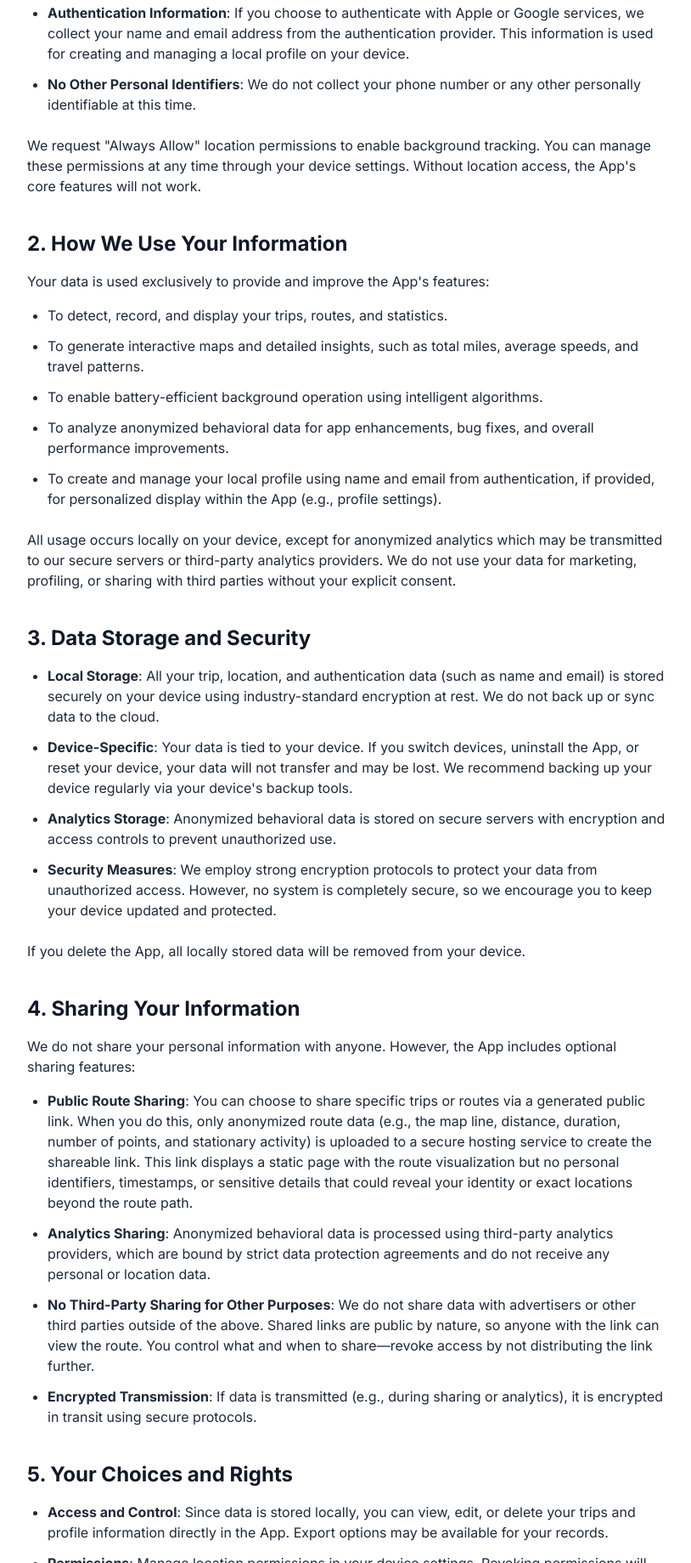
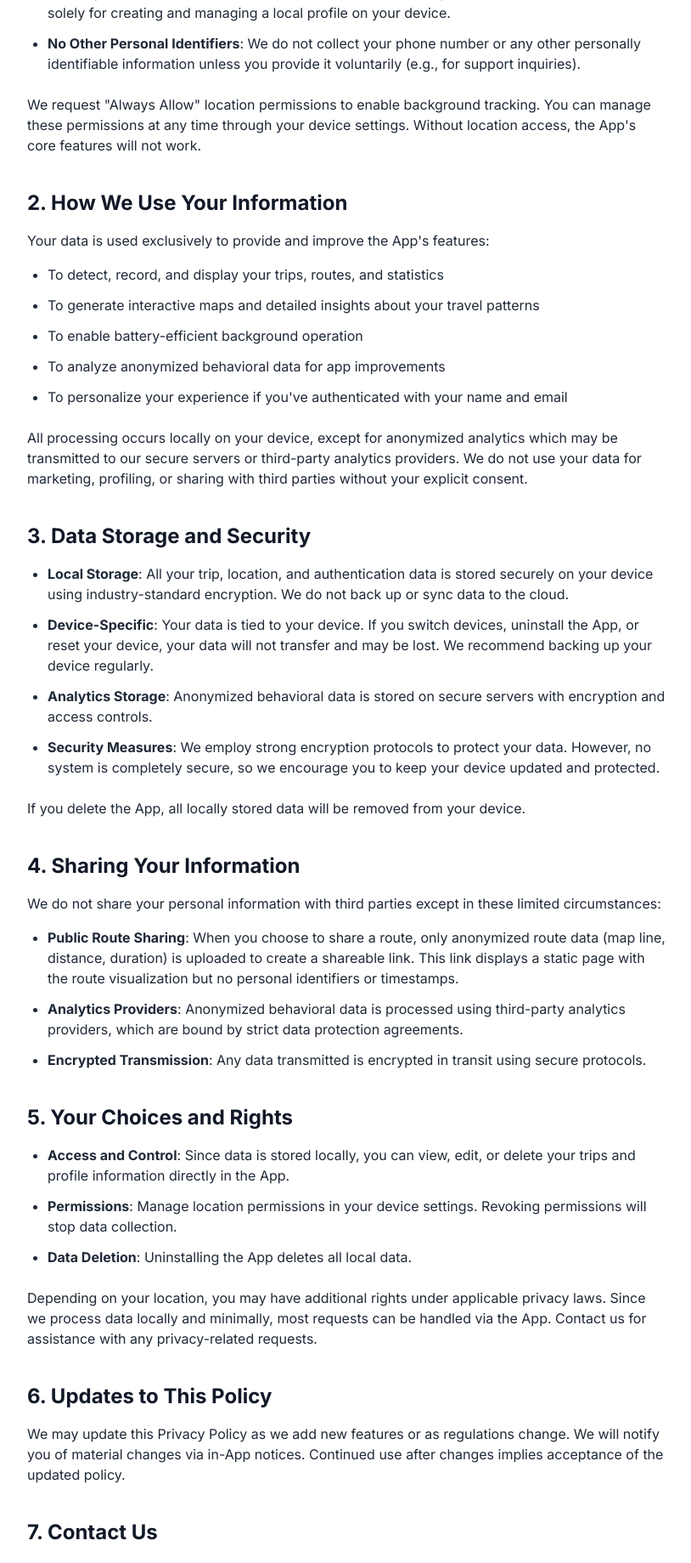
Before and after one commit to brangi/pinpoint-website, a plain HTML site: page privacy-policy.html in a window 1280 px wide. Shown: the part 961-2800 px from the top of the page at 85% size, without its empty margins (232-1046 px from the left). Drawn offline with nearby package versions, Linux system fonts and the light colour scheme.

Commit message:
update privacy policy and homepage with clearer data handling practices

```diff
--- a/privacy-policy.html
+++ b/privacy-policy.html
@@ -80,21 +80,21 @@
                 <div class="prose prose-lg max-w-none">
                     <p class="mb-6">Welcome to Pinpoint! This Privacy Policy explains how Pinpoint ("we," "us," or "our") collects, uses, stores, and shares your information when you use our mobile application ("App"). Pinpoint is a trip-tracking app designed to record your trips, stationary activity, and travel patterns seamlessly in the background. We are committed to protecting your privacy and ensuring transparency in our data practices.</p>
 
-                    <p class="mb-8">We designed Pinpoint with privacy in mind: your location data is processed and stored locally on your device whenever possible, and we do not collect or transmit personal data to remote servers unless you explicitly choose to share a route.</p>
+                    <p class="mb-8">We designed Pinpoint with privacy in mind: your location data is processed and stored locally on your device, and we do not collect or transmit personal data to remote servers unless you explicitly choose to share a route. We do not track you for advertising or any other purposes beyond the App's core functionality and anonymized analytics.</p>
 
                     <h2 class="text-2xl font-bold text-gray-900 mt-10 mb-4">1. Information We Collect</h2>
-                    <p class="mb-4">We collect minimal information necessary for the App to function, and all data processing occurs locally on your device unless you initiate sharing or we collect anonymized analytics. We do not use cloud storage or remote servers for your personal data in the current version.</p>
+                    <p class="mb-4">We collect minimal information necessary for the App to function:</p>
 
                     <ul class="list-disc pl-6 mb-6 space-y-3">
-                        <li><strong>Location Data</strong>: With your permission, the App accesses your device's location services to detect and record trips, stationary activity, routes, distances, durations, and speeds. This includes precise location points to generate interactive maps and statistics.</li>
+                        <li><strong>Location Data</strong>: With your permission, the App accesses your device's location services to detect and record trips, stationary activity, routes, distances, durations, and speeds. This information is used to generate interactive maps and statistics.</li>
 
                         <li><strong>Device Information</strong>: We may access basic device details, such as your device model and operating system version, solely to ensure compatibility and optimize performance. This is handled locally and not transmitted.</li>
 
-                        <li><strong>Behavioral Analytics</strong>: We collect anonymized data about how you interact with the App, such as feature usage, session duration, and error logs, using third-party analytics tools. This helps us improve the App's performance and user experience. No personal identifiers, location data, or sensitive information is included in these analytics.</li>
+                        <li><strong>Behavioral Analytics</strong>: We collect anonymized data about how you interact with the App, such as feature usage, session duration, and error logs, using third-party analytics tools. No personal identifiers, location data, or sensitive information is included in these analytics.</li>
 
-                        <li><strong>Authentication Information</strong>: If you choose to authenticate with Apple or Google services, we collect your name and email address from the authentication provider. This information is used for creating and managing a local profile on your device.</li>
+                        <li><strong>Authentication Information</strong>: If you choose to authenticate with Apple or Google services, we collect your name and email address from the authentication provider. This information is used solely for creating and managing a local profile on your device.</li>
 
-                        <li><strong>No Other Personal Identifiers</strong>: We do not collect your phone number or any other personally identifiable at this time.</li>
+                        <li><strong>No Other Personal Identifiers</strong>: We do not collect your phone number or any other personally identifiable information unless you provide it voluntarily (e.g., for support inquiries).</li>
                     </ul>
 
                     <p class="mb-8">We request "Always Allow" location permissions to enable background tracking. You can manage these permissions at any time through your device settings. Without location access, the App's core features will not work.</p>
@@ -103,63 +103,56 @@
                     <p class="mb-4">Your data is used exclusively to provide and improve the App's features:</p>
 
                     <ul class="list-disc pl-6 mb-6 space-y-3">
-                        <li>To detect, record, and display your trips, routes, and statistics.</li>
-                        <li>To generate interactive maps and detailed insights, such as total miles, average speeds, and travel patterns.</li>
-                        <li>To enable battery-efficient background operation using intelligent algorithms.</li>
-                        <li>To analyze anonymized behavioral data for app enhancements, bug fixes, and overall performance improvements.</li>
-                        <li>To create and manage your local profile using name and email from authentication, if provided, for personalized display within the App (e.g., profile settings).</li>
+                        <li>To detect, record, and display your trips, routes, and statistics</li>
+                        <li>To generate interactive maps and detailed insights about your travel patterns</li>
+                        <li>To enable battery-efficient background operation</li>
+                        <li>To analyze anonymized behavioral data for app improvements</li>
+                        <li>To personalize your experience if you've authenticated with your name and email</li>
                     </ul>
 
-                    <p class="mb-8">All usage occurs locally on your device, except for anonymized analytics which may be transmitted to our secure servers or third-party analytics providers. We do not use your data for marketing, profiling, or sharing with third parties without your explicit consent.</p>
+                    <p class="mb-8">All processing occurs locally on your device, except for anonymized analytics which may be transmitted to our secure servers or third-party analytics providers. We do not use your data for marketing, profiling, or sharing with third parties without your explicit consent.</p>
 
                     <h2 class="text-2xl font-bold text-gray-900 mt-10 mb-4">3. Data Storage and Security</h2>
 
                     <ul class="list-disc pl-6 mb-6 space-y-3">
-                        <li><strong>Local Storage</strong>: All your trip, location, and authentication data (such as name and email) is stored securely on your device using industry-standard encryption at rest. We do not back up or sync data to the cloud.</li>
+                        <li><strong>Local Storage</strong>: All your trip, location, and authentication data is stored securely on your device using industry-standard encryption. We do not back up or sync data to the cloud.</li>
 
-                        <li><strong>Device-Specific</strong>: Your data is tied to your device. If you switch devices, uninstall the App, or reset your device, your data will not transfer and may be lost. We recommend backing up your device regularly via your device's backup tools.</li>
+                        <li><strong>Device-Specific</strong>: Your data is tied to your device. If you switch devices, uninstall the App, or reset your device, your data will not transfer and may be lost. We recommend backing up your device regularly.</li>
 
-                        <li><strong>Analytics Storage</strong>: Anonymized behavioral data is stored on secure servers with encryption and access controls to prevent unauthorized use.</li>
+                        <li><strong>Analytics Storage</strong>: Anonymized behavioral data is stored on secure servers with encryption and access controls.</li>
 
-                        <li><strong>Security Measures</strong>: We employ strong encryption protocols to protect your data from unauthorized access. However, no system is completely secure, so we encourage you to keep your device updated and protected.</li>
+                        <li><strong>Security Measures</strong>: We employ strong encryption protocols to protect your data. However, no system is completely secure, so we encourage you to keep your device updated and protected.</li>
                     </ul>
 
                     <p class="mb-8">If you delete the App, all locally stored data will be removed from your device.</p>
 
                     <h2 class="text-2xl font-bold text-gray-900 mt-10 mb-4">4. Sharing Your Information</h2>
-                    <p class="mb-4">We do not share your personal information with anyone. However, the App includes optional sharing features:</p>
+                    <p class="mb-4">We do not share your personal information with third parties except in these limited circumstances:</p>
 
                     <ul class="list-disc pl-6 mb-6 space-y-3">
-                        <li><strong>Public Route Sharing</strong>: You can choose to share specific trips or routes via a generated public link. When you do this, only anonymized route data (e.g., the map line, distance, duration, number of points, and stationary activity) is uploaded to a secure hosting service to create the shareable link. This link displays a static page with the route visualization but no personal identifiers, timestamps, or sensitive details that could reveal your identity or exact locations beyond the route path.</li>
+                        <li><strong>Public Route Sharing</strong>: When you choose to share a route, only anonymized route data (map line, distance, duration) is uploaded to create a shareable link. This link displays a static page with the route visualization but no personal identifiers or timestamps.</li>
 
-                        <li><strong>Analytics Sharing</strong>: Anonymized behavioral data is processed using third-party analytics providers, which are bound by strict data protection agreements and do not receive any personal or location data.</li>
+                        <li><strong>Analytics Providers</strong>: Anonymized behavioral data is processed using third-party analytics providers, which are bound by strict data protection agreements.</li>
 
-                        <li><strong>No Third-Party Sharing for Other Purposes</strong>: We do not share data with advertisers or other third parties outside of the above. Shared links are public by nature, so anyone with the link can view the route. You control what and when to share—revoke access by not distributing the link further.</li>
-
-                        <li><strong>Encrypted Transmission</strong>: If data is transmitted (e.g., during sharing or analytics), it is encrypted in transit using secure protocols.</li>
+                        <li><strong>Encrypted Transmission</strong>: Any data transmitted is encrypted in transit using secure protocols.</li>
                     </ul>
 
                     <h2 class="text-2xl font-bold text-gray-900 mt-10 mb-4">5. Your Choices and Rights</h2>
 
                     <ul class="list-disc pl-6 mb-6 space-y-3">
-                        <li><strong>Access and Control</strong>: Since data is stored locally, you can view, edit, or delete your trips and profile information directly in the App. Export options may be available for your records.</li>
+                        <li><strong>Access and Control</strong>: Since data is stored locally, you can view, edit, or delete your trips and profile information directly in the App.</li>
 
                         <li><strong>Permissions</strong>: Manage location permissions in your device settings. Revoking permissions will stop data collection.</li>
 
-                        <li><strong>Data Deletion</strong>: Uninstalling the App deletes all local data. For assistance with data-related requests, contact us.</li>
+                        <li><strong>Data Deletion</strong>: Uninstalling the App deletes all local data.</li>
                     </ul>
 
-                    <p class="mb-8">Depending on your location, you may have additional rights under applicable privacy laws, such as the right to access, delete, or object to the processing of your personal information. Since we process data locally and minimally, most requests can be handled via the App. Contact us for details on exercising your rights.</p>
+                    <p class="mb-8">Depending on your location, you may have additional rights under applicable privacy laws. Since we process data locally and minimally, most requests can be handled via the App. Contact us for assistance with any privacy-related requests.</p>
 
-                    <h2 class="text-2xl font-bold text-gray-900 mt-10 mb-4">6. Future Changes and Updates</h2>
-                    <p class="mb-4">We may update the App with new features, such as cloud syncing, real-time sharing, or advanced analytics. These could involve remote data handling, which would require your consent and updates to this Policy.</p>
+                    <h2 class="text-2xl font-bold text-gray-900 mt-10 mb-4">6. Updates to This Policy</h2>
+                    <p class="mb-8">We may update this Privacy Policy as we add new features or as regulations change. We will notify you of material changes via in-App notices. Continued use after changes implies acceptance of the updated policy.</p>
 
-                    <p class="mb-8">We will notify you of material changes via in-App notices or email (if provided). Continued use after changes implies acceptance. Check this Policy periodically.</p>
-
-                    <h2 class="text-2xl font-bold text-gray-900 mt-10 mb-4">7. International Users</h2>
-                    <p class="mb-8">Pinpoint complies with applicable laws, including app store guidelines. Data remains on your device, so no international transfers occur unless you share a route (which may involve global hosting). Your use of the App is subject to the laws of your jurisdiction.</p>
-
-                    <h2 class="text-2xl font-bold text-gray-900 mt-10 mb-4">8. Contact Us</h2>
+                    <h2 class="text-2xl font-bold text-gray-900 mt-10 mb-4">7. Contact Us</h2>
                     <p class="mb-8">For questions, feedback, or privacy concerns, reach out at <a href="mailto:support@pinpointapp.me" class="text-pinpoint-blue hover:text-pinpoint-dark-blue">support@pinpointapp.me</a>.</p>
 
                     <p class="mt-12 text-center font-medium">Thank you for using Pinpoint! We value your trust and privacy.</p>
```
Also changed, not shown: index.html (+3 -3 lines).
